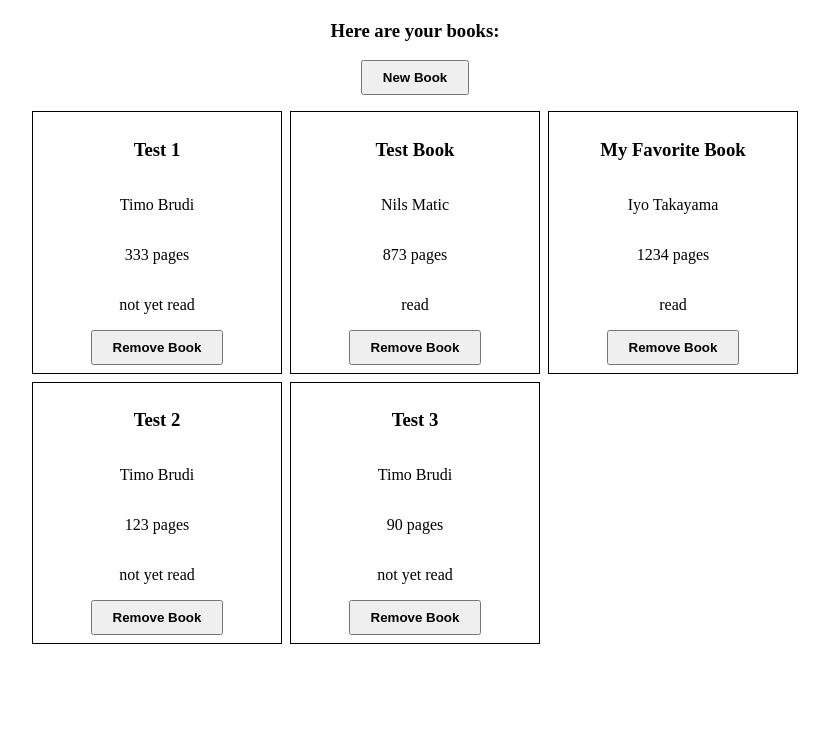
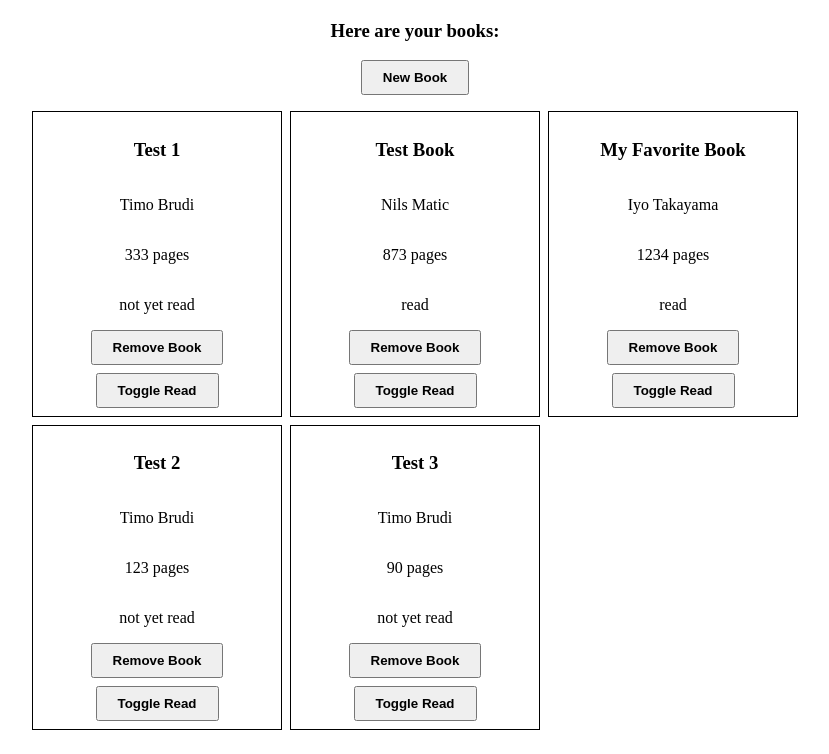
Before and after one commit to matic1010/library, a plain HTML site: page index.html in a window 1280 px wide. Shown: the part 87-841 px from the top of the page, without its empty margins (225-1054 px from the left). Before the commit the page ends 800 px from the top, so only its background shows below. Drawn offline with Linux system fonts and the light colour scheme.

Commit message:
added toggle read button

```diff
--- a/index.js
+++ b/index.js
@@ -52,6 +52,10 @@ Book.prototype.info = function() {
   return `${this.title} by ${this.author}, ${this.pages} pages, ${!this.read ? 'not yet' : ""} read`;
 }
 
+Book.prototype.toggleRead = function() {
+  this.read = !this.read;
+}
+
 function addBookToLibrary({title, author, pages, read}) {
     myLibrary.push(new Book(title, author, pages, read));
 }
@@ -84,6 +88,15 @@ function makeBookCard(book) {
   removeButton.innerHTML = "Remove Book"
   card.appendChild(removeButton);
 
+  const toggleReadButton = document.createElement("button");
+  toggleReadButton.innerHTML = "Toggle Read";
+  toggleReadButton.classList.add("toggle-read-button");
+  toggleReadButton.addEventListener("click", () => {
+    book.toggleRead();
+    renderBooks();
+  });
+  card.appendChild(toggleReadButton);
+
   return card;
 }
 
--- a/style.css
+++ b/style.css
@@ -32,6 +32,10 @@ button {
   gap: 4px;
 }
 
+.toggle-read-button {
+  margin-top: 8px;
+}
+
 #add-book-button {
   margin-block: 16px;
 }
```
